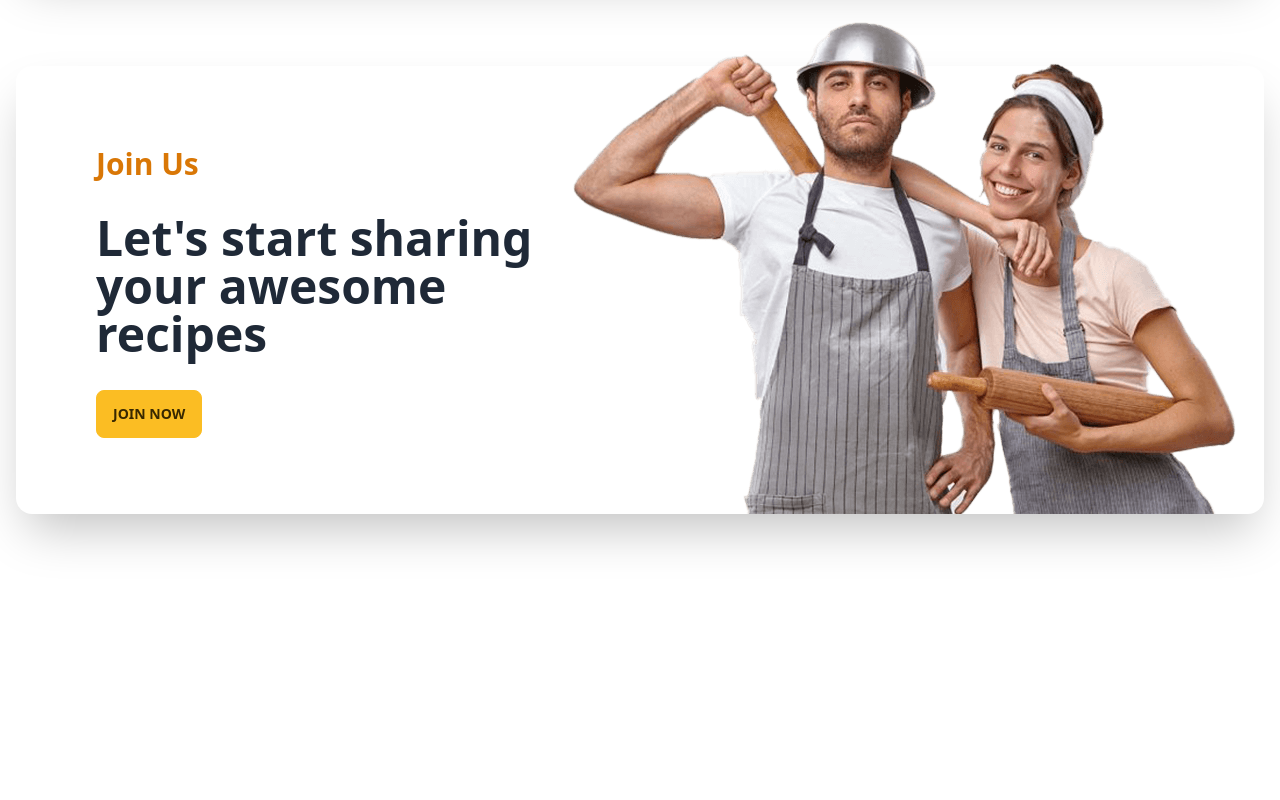
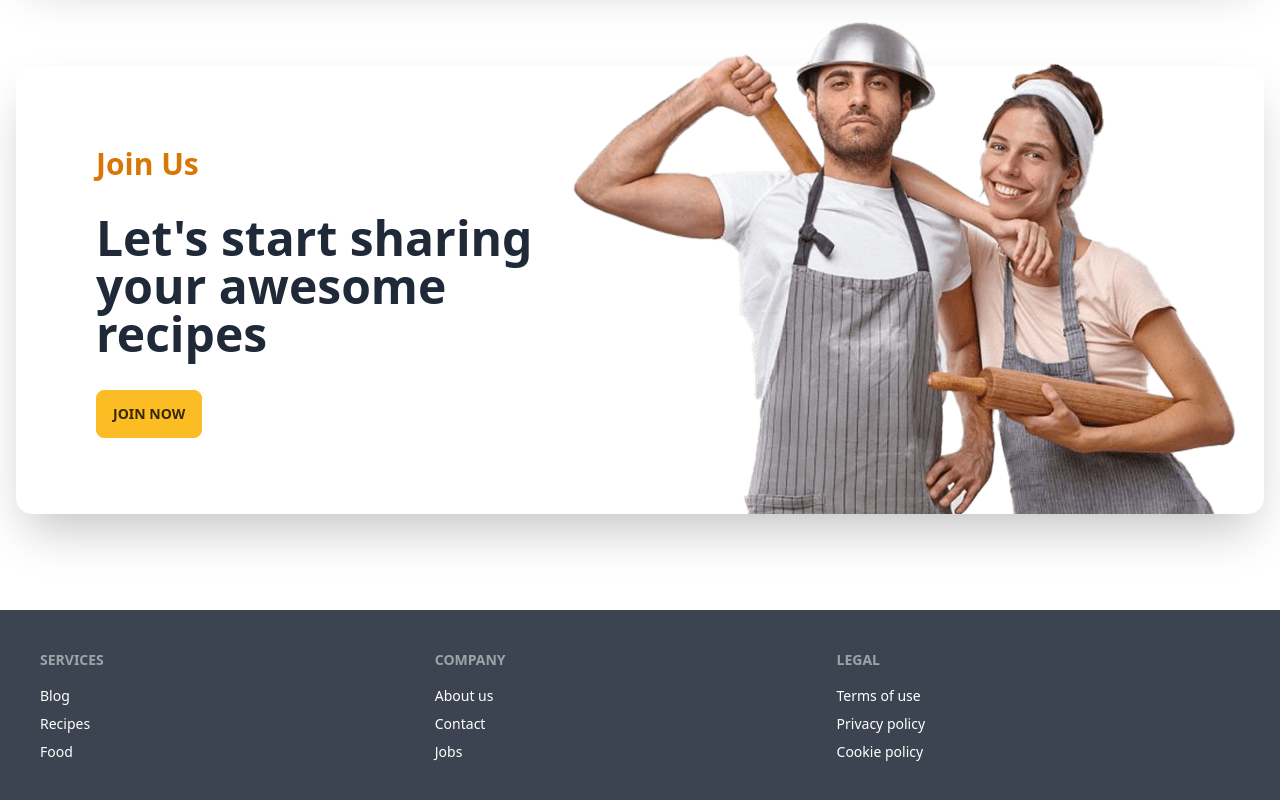
Before and after one commit to roushanali064/Dish-Dash, a React (Vite) app: page / in a window 1280 px wide. Shown: the part 1530-2330 px from the top of the page. Before the commit the page ends 2140 px from the top, so only its background shows below. Built offline with nearby package versions, Linux system fonts and the light colour scheme; no server answers.

Commit message:
footer done

```diff
--- a/src/components/Layout/MainLayout.jsx
+++ b/src/components/Layout/MainLayout.jsx
@@ -8,6 +8,7 @@ const MainLayout = () => {
         <div>
             <Header></Header>
             <Outlet></Outlet>
+            <Footer></Footer>
 
         </div>
     );
```
